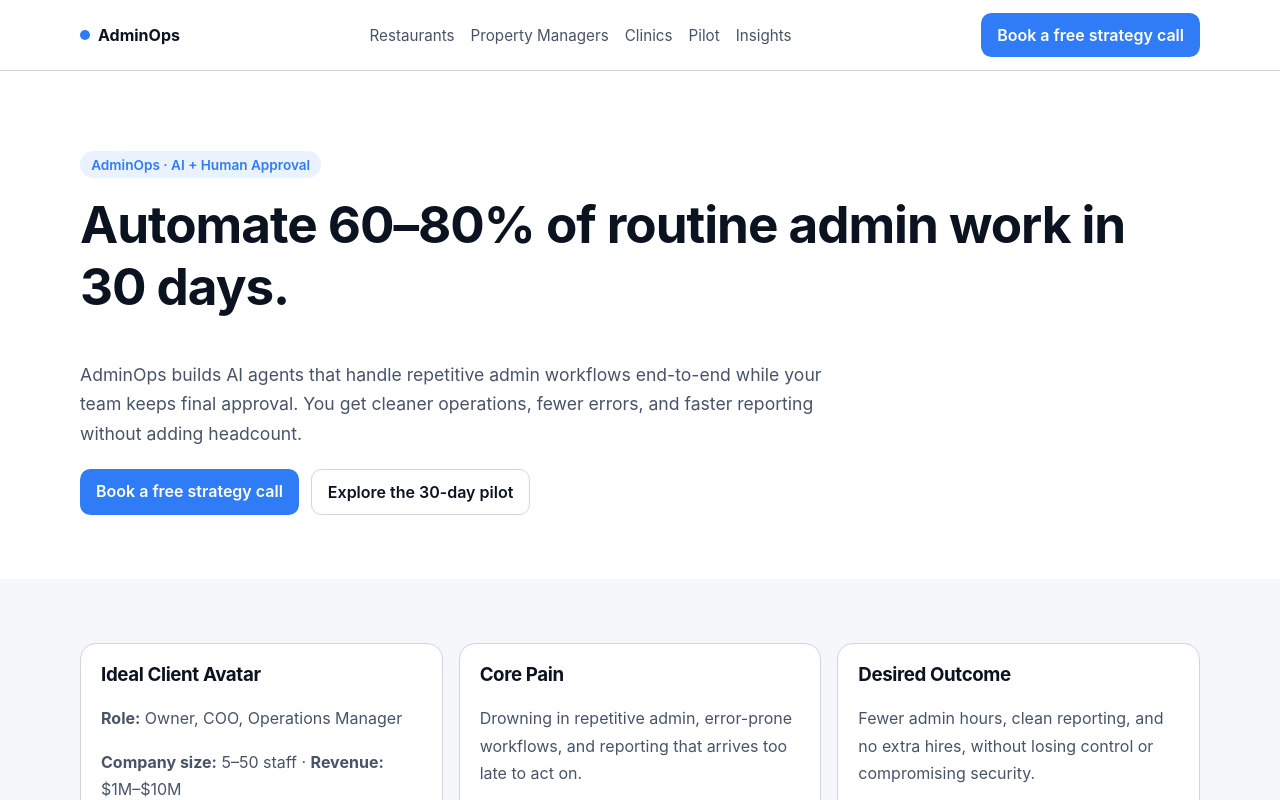
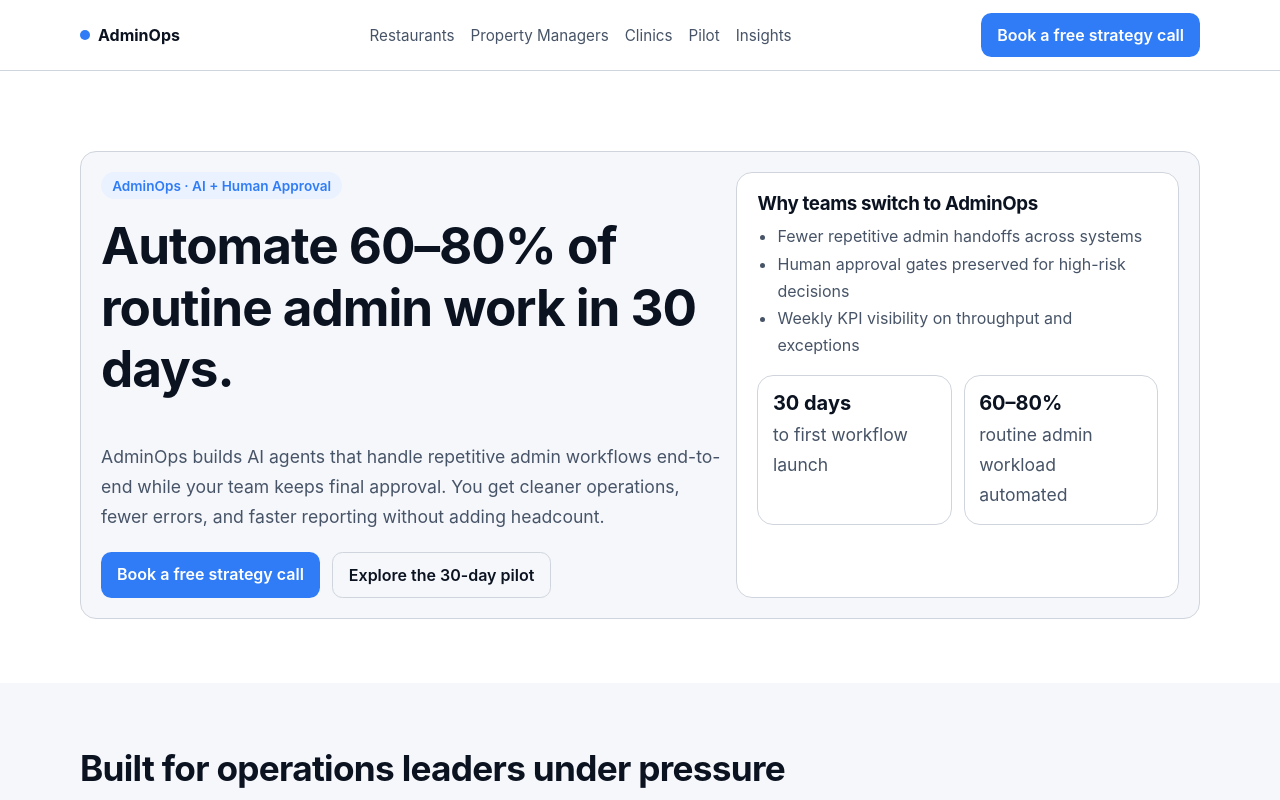
Before and after one commit to siegkamgo/adminops-site, a Next.js app: page / in a window 1280 px wide. Shown: the top 800 px of the page. Built offline with nearby package versions, Linux system fonts and the light colour scheme; no server answers.

Commit message:
Refresh homepage and insight UX for readability

```diff
--- a/app/globals.css
+++ b/app/globals.css
@@ -144,6 +144,50 @@
   padding: 5rem 0 4rem;
 }
 
+.hero-shell {
+  border: 1px solid var(--border);
+  border-radius: 1rem;
+  background: var(--neutral);
+  padding: 1.25rem;
+}
+
+.hero-grid {
+  display: grid;
+  grid-template-columns: minmax(0, 1.4fr) minmax(0, 1fr);
+  gap: 1rem;
+  align-items: stretch;
+}
+
+.hero-proof h3 {
+  margin-bottom: 0.5rem;
+}
+
+.hero-proof ul {
+  margin: 0;
+  padding-left: 1.25rem;
+}
+
+.stats-row {
+  margin-top: 1rem;
+  display: grid;
+  grid-template-columns: repeat(2, minmax(0, 1fr));
+  gap: 0.75rem;
+}
+
+.stats-row .card {
+  padding: 0.9rem;
+}
+
+.stats-row strong {
+  display: block;
+  color: var(--primary);
+  font-size: 1.25rem;
+}
+
+.stats-row p {
+  margin: 0.35rem 0 0;
+}
+
 .hero p {
   max-width: 760px;
   font-size: 1.1rem;
@@ -199,6 +243,54 @@
   max-width: 820px;
 }
 
+.article-meta {
+  margin: 0.3rem 0;
+  font-size: 0.95rem;
+}
+
+.article-intro {
+  font-size: 1.1rem;
+  color: var(--text);
+}
+
+.article-lead-visual {
+  margin: 1rem 0;
+}
+
+.article-lead-visual figcaption {
+  margin-top: 0.5rem;
+  font-size: 0.92rem;
+}
+
+.article-takeaways {
+  margin-top: 1.25rem;
+  border-left: 4px solid var(--accent);
+}
+
+.article-takeaways h2,
+.article-toc h2 {
+  margin: 0;
+  font-size: 1.15rem;
+}
+
+.article-takeaways ul,
+.article-toc ul {
+  margin: 0.65rem 0 0;
+}
+
+.article-toc {
+  margin-top: 1rem;
+}
+
+.article-toc a {
+  color: var(--primary);
+  text-decoration: underline;
+}
+
+.value-strip {
+  border-width: 2px;
+}
+
 .article h2,
 .article h3 {
   margin-top: 2rem;
@@ -212,6 +304,11 @@
 @media (max-width: 900px) {
   .grid-2,
   .grid-3 {
+    grid-template-columns: 1fr;
+  }
+
+  .hero-grid,
+  .stats-row {
     grid-template-columns: 1fr;
   }
 
--- a/app/page.js
+++ b/app/page.js
@@ -26,6 +26,9 @@
           <Script id="home-speakable-schema" type="application/ld+json" strategy="afterInteractive">
             {JSON.stringify(speakableSchema)}
           </Script>
+          <div className="hero-shell">
+            <div className="hero-grid">
+              <div>
                 <span className="badge">AdminOps · AI + Human Approval</span>
                 <h1 id="home-hero-heading">Automate 60–80% of routine admin work in 30 days.</h1>
                 <p id="home-hero-summary">
@@ -48,10 +51,33 @@
                   </Link>
                 </div>
               </div>
+              <aside className="card hero-proof" aria-label="AdminOps value snapshot">
+                <h3>Why teams switch to AdminOps</h3>
+                <ul>
+                  <li>Fewer repetitive admin handoffs across systems</li>
+                  <li>Human approval gates preserved for high-risk decisions</li>
+                  <li>Weekly KPI visibility on throughput and exceptions</li>
+                </ul>
+                <div className="stats-row">
+                  <div className="card">
+                    <strong>30 days</strong>
+                    <p>to first workflow launch</p>
+                  </div>
+                  <div className="card">
+                    <strong>60–80%</strong>
+                    <p>routine admin workload automated</p>
+                  </div>
+                </div>
+              </aside>
+            </div>
+          </div>
+        </div>
       </section>
 
       <section className="section section-alt">
-        <div className="container grid-3">
+        <div className="container">
+          <h2>Built for operations leaders under pressure</h2>
+          <div className="grid-3">
           <article className="card">
             <h3>Ideal Client Avatar</h3>
             <p><strong>Role:</strong> Owner, COO, Operations Manager</p>
@@ -66,6 +92,7 @@
             <h3>Desired Outcome</h3>
             <p>Fewer admin hours, clean reporting, and no extra hires, without losing control or compromising security.</p>
           </article>
+          </div>
         </div>
       </section>
 
@@ -216,7 +243,7 @@
       </section>
 
       <section className="section">
-        <div className="container card">
+        <div className="container card value-strip">
           <h2>Start with a Free Strategy Call</h2>
           <p>
             Tell us your most repetitive admin workflow. We will show you where automation can deliver visible gains in 30 days.
```
Also changed, not shown: app/insights/[slug]/page.js (+88 -4 lines). Lines whose indentation alone changed are shown as unchanged.
